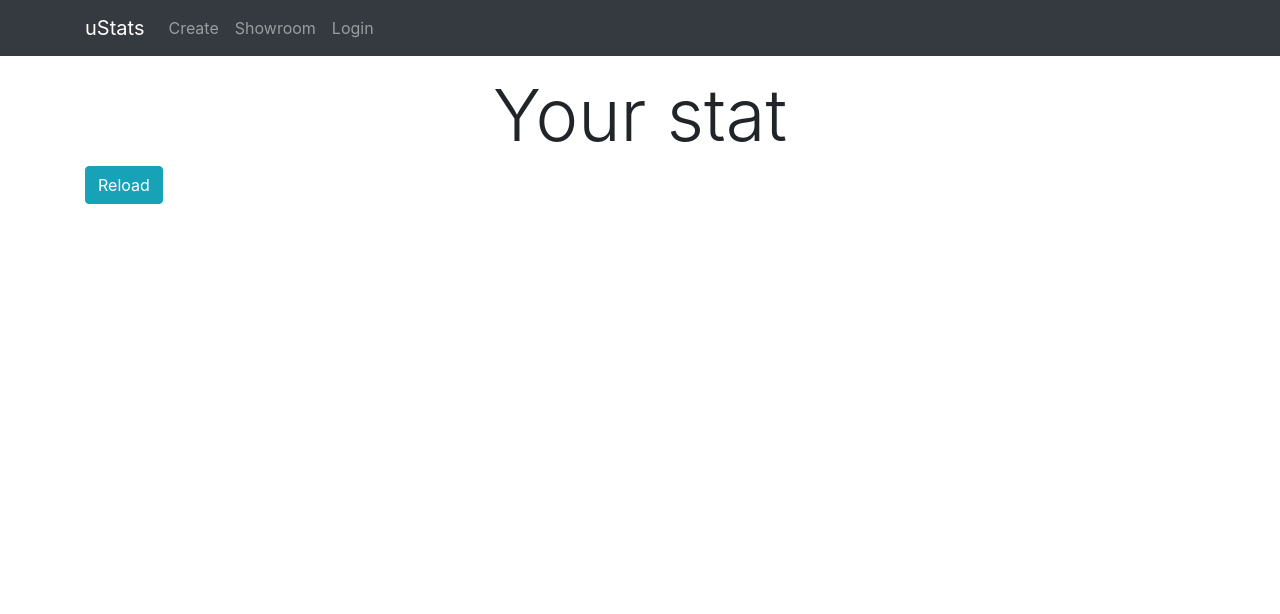
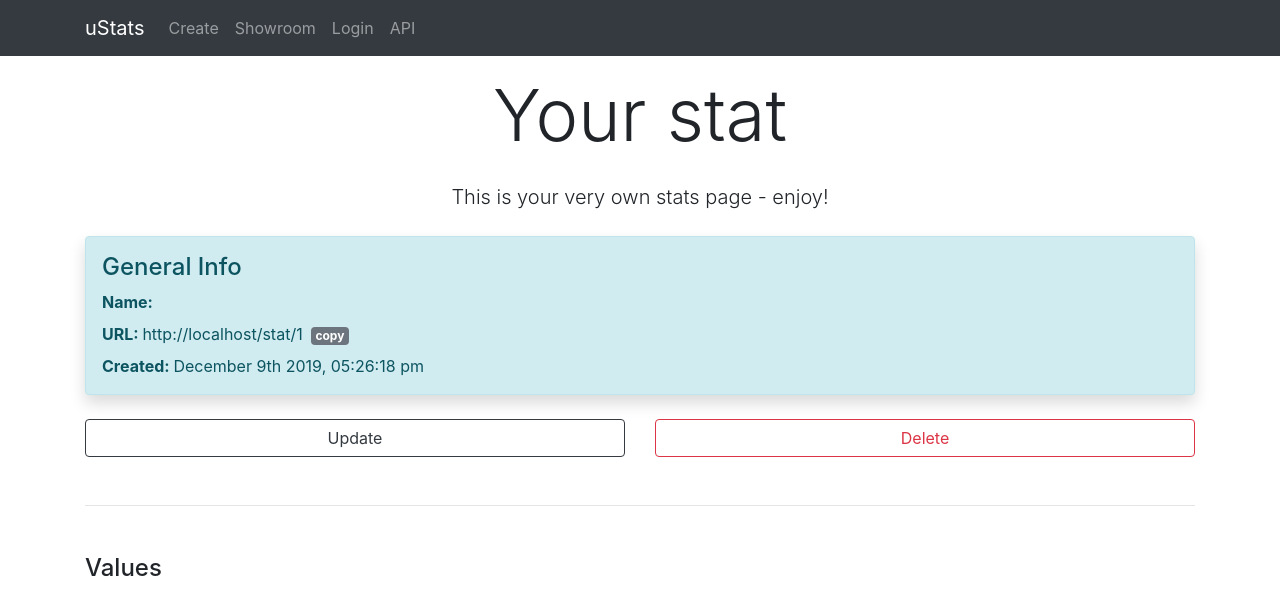
Before and after one commit to michelneeser/trackbase, a React (Create React App) app in the folder client/: page /stat/1 in a window 1280 px wide. Shown: the top 614 px of the page. Built offline with nearby package versions, Linux system fonts and the light colour scheme; no server answers.

Commit message:
styling / showing general info and values on stats page

```diff
--- a/client/package.json
+++ b/client/package.json
@@ -16,6 +16,7 @@
     "@testing-library/user-event": "^7.1.2",
     "axios": "^0.19.0",
     "bootstrap": "^4.4.1",
+    "moment": "^2.24.0",
     "react": "^16.12.0",
     "react-dom": "^16.12.0",
     "react-router-dom": "^5.1.2",
--- a/client/src/components/Navigation.js
+++ b/client/src/components/Navigation.js
@@ -1,5 +1,6 @@
 import React from 'react';
 import { Link } from 'react-router-dom';
+import styled from 'styled-components';
 
 import createNewStatAndRedirect from '../utils/history';
 
@@ -37,13 +38,16 @@ class Navigation extends React.Component {
           <Collapse isOpen={this.state.isOpen} navbar>
             <Nav className="mr-auto" navbar>
               <NavItem>
-                <NavLink onClick={createNewStatAndRedirect.bind(this)}>Create</NavLink>
+                <StyledNavLink onClick={createNewStatAndRedirect.bind(this)}>Create</StyledNavLink>
               </NavItem>
               <NavItem>
                 <Link className="nav-link" to="/showroom">Showroom</Link>
               </NavItem>
               <NavItem>
                 <NavLink href="/login">Login</NavLink>
+              </NavItem>
+              <NavItem>
+                <NavLink href="/api">API</NavLink>
               </NavItem>
             </Nav>
           </Collapse>
@@ -54,4 +58,8 @@ class Navigation extends React.Component {
 
 }
 
+const StyledNavLink = styled(NavLink)`
+  cursor: pointer;
+`;
+
 export default Navigation;
--- a/client/src/components/Stat.js
+++ b/client/src/components/Stat.js
@@ -1,63 +1,127 @@
 import React from 'react';
 import axios from 'axios';
+import moment from 'moment';
 
-import Title from './Title'
+import Title from './Title';
+import Subtitle from './Subtitle';
 
-import { Button } from 'reactstrap';
+import {
+  Button,
+  Alert,
+  Badge,
+  Row,
+  Col
+} from 'reactstrap';
 
 class Stat extends React.Component {
   constructor(props) {
     super(props);
     this.state = {
       stat: {},
-      reload: false
+      update: false,
+      alertText: ''
     }
   }
 
   componentDidMount = () => {
-    this.loadStatData();
+    this.loadStatData(true);
   }
 
   componentDidUpdate = (prevProps) => {
-    if (this.state.reload || (prevProps.match.params.statId !== this.props.match.params.statId)) {
-      this.loadStatData();
+    if (this.state.update || (prevProps.match.params.statId !== this.props.match.params.statId)) {
+      this.loadStatData(!this.state.update);
     }
   }
 
-  loadStatData = () => {
+  loadStatData = (initialLoading) => {
     const statId = this.props.match.params.statId;
     axios.get(`/api/stats/${statId}`)
       .then(res => {
-        this.setState({ stat: res.data, reload: false });
+        const data = res.data;
+        const updatedState = {
+          stat: res.data,
+          update: false
+        };
+        if (!initialLoading) {
+          const diff = (data.values.length - this.state.stat.values.length);
+          updatedState.alertText = (diff > 0) ? `${diff} new record${diff > 1 ? 's' : ''} added` : 'No updates available';
+        }
+        this.setState(updatedState);
       })
       .catch(err => {
         // TODO redirect to 404
         console.error(err);
-        this.setState({ reload: false });
+        this.setState({ update: false });
       });
   }
 
-  reload = () => {
-    this.setState({ ...this.state, reload: true });
+  update = () => {
+    this.setState({ update: true });
+  }
+
+  dismissAlert = () => {
+    this.setState({ alertText: '' })
   }
 
   render() {
     const values = [];
     if (this.state.stat.statId) {
       this.state.stat.values.forEach(value => {
-        values.push(<li key={value.valueId}>{value.value} / {value.created}</li>)
+        values.push(
+          <Row key={value.valueId} className="border border-dark shadow-sm p-3 mb-3 bg-light rounded">
+            <Col xs="3">
+              {moment(value.created).format('MM/DD/YYYY, hh:mm:ss a')}
+            </Col>
+            <Col xs="8">
+              {value.value}
+            </Col>
+            <Col xs="1">
+              <Button color="danger">X</Button>
+            </Col>
+          </Row>
+        );
       });
+    }
+
+    if (this.state.alertText !== '') {
+      setTimeout(() => this.dismissAlert(), 5000);
     }
 
     return (
       <div>
         <Title text="Your stat" />
-        <Button color="info" onClick={this.reload}>Reload</Button>
-        <h1>{this.state.stat.statId}</h1>
-        <ul>
-          {values}
-        </ul>
-      </div>
+        <Subtitle text="This is your very own stats page - enjoy!" />
+        <Alert color="warning" isOpen={this.state.alertText !== ''} toggle={this.dismissAlert} fade={false}>
+          {this.state.alertText}
+        </Alert>
+        <Alert color="info" className="shadow p-3 mb-4 rounded">
+          <h4 className="alert-heading">General Info</h4>
+          <div className="mt-2">
+            <strong>Name: </strong>
+            <span>{this.state.stat.statId}</span>
+          </div>
+          <div className="mt-2">
+            <strong>URL: </strong>
+            <span>{window.location.href}</span>
+            <Badge color="secondary" className="ml-2">copy</Badge>
+          </div>
+          <div className="mt-2">
+            <strong>Created: </strong>
+            <span>{moment(this.state.stat.created).format('MMMM Do YYYY, hh:mm:ss a')}</span>
+          </div>
+        </Alert>
+        <Row>
+          <Col>
+            <Button color="dark" block outline onClick={this.update}>Update</Button>
+          </Col>
+          <Col>
+            <Button color="danger" block outline>Delete</Button>
+          </Col>
+        </Row>
+        <hr className="mt-5 mb-5" />
+        <h4 className="alert-heading mb-4">Values</h4>
+        {values}
+      </div >
     );
   }
 }
--- /dev/null
+++ b/client/src/components/Subtitle.js
@@ -0,0 +1,13 @@
+import React from 'react';
+
+class Subtitle extends React.Component {
+  render() {
+    return (
+      <div>
+        <p className="lead text-center mb-4">{this.props.text}</p>
+      </div>
+    )
+  }
+}
+
+export default Subtitle;
--- a/client/src/components/Title.js
+++ b/client/src/components/Title.js
@@ -4,7 +4,7 @@ class Title extends React.Component {
   render() {
     return (
       <div>
-        <h1 className="display-3 text-center mt-3">{this.props.text}</h1>
+        <h1 className="display-3 text-center mt-3 mb-4">{this.props.text}</h1>
       </div>
     )
   }
```
Also changed, not shown: 2 other files (tests, documents, lock files or other folders).
